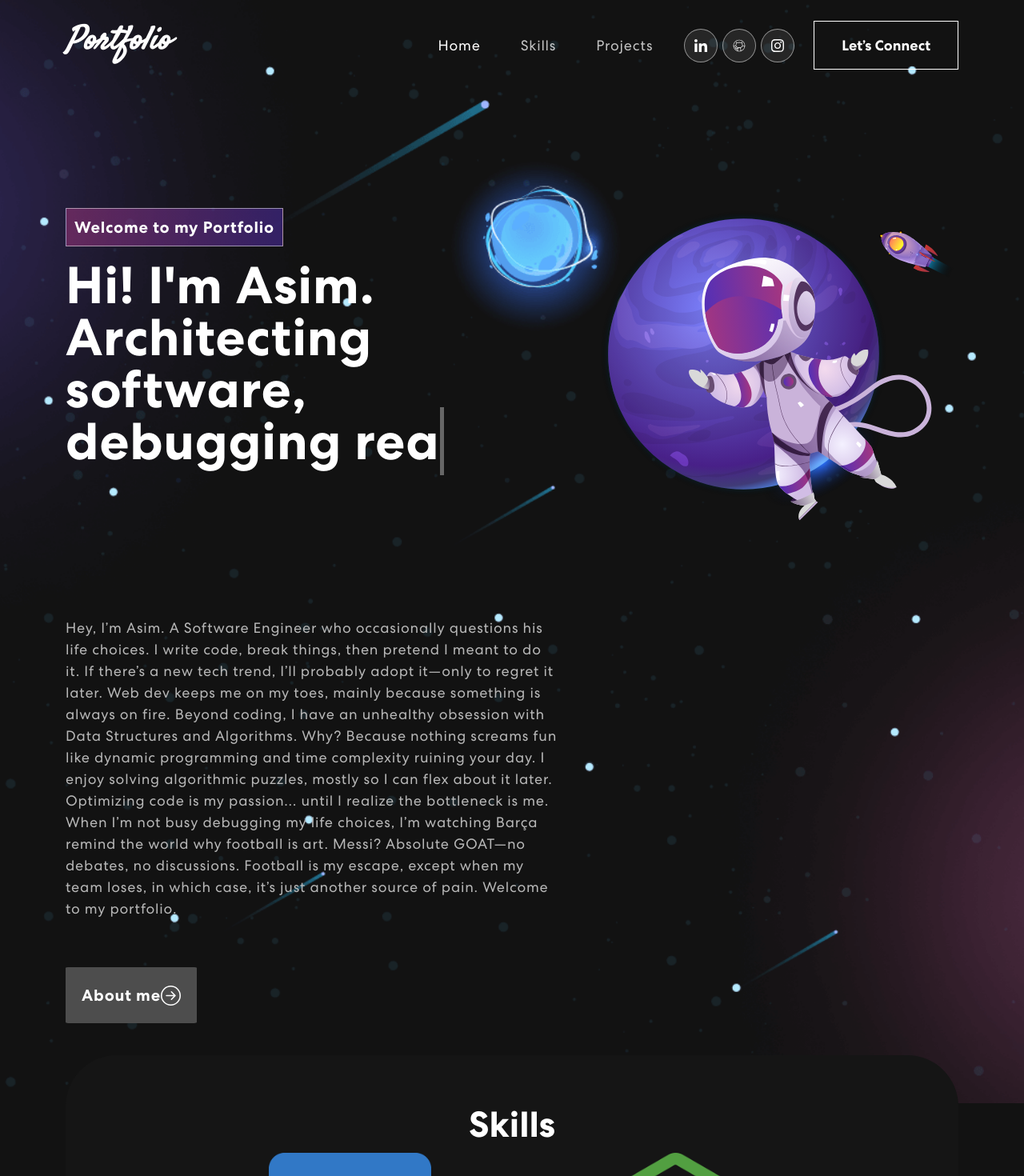
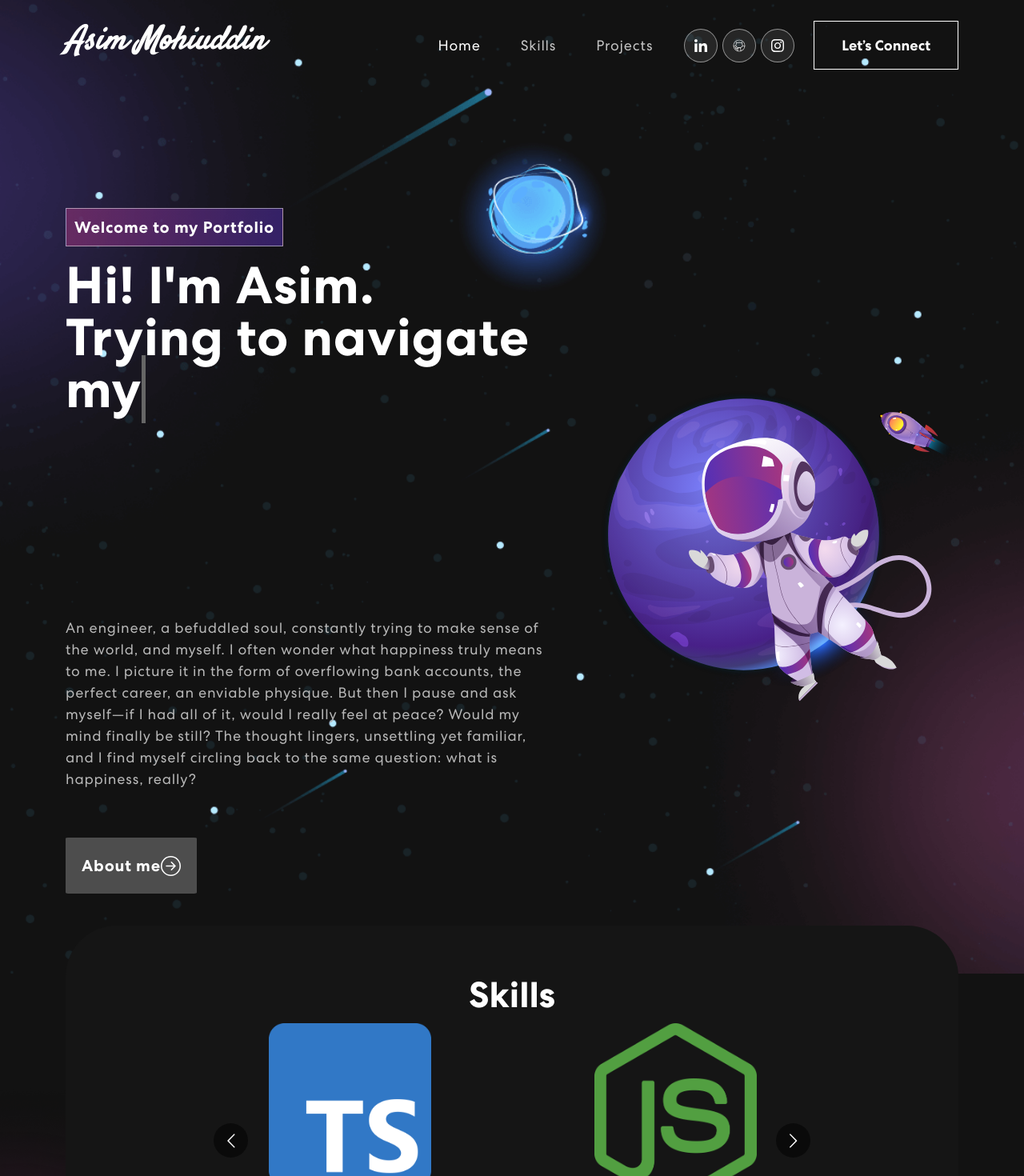
Before and after one commit to MoAsimMohiuddin/Portfolioo, a React (Create React App) app: page / in a window 1280 px wide. Shown: the top 1470 px of the page at 80% size. Built offline with nearby package versions, Linux system fonts and the light colour scheme; no server answers; the HTML template or start-up script is replaced by a standard one.

Commit message:
refactor bio

```diff
--- a/src/components/Banner.js
+++ b/src/components/Banner.js
@@ -13,9 +13,8 @@ export const Banner = () => {
   const [delta, setDelta] = useState(300 - Math.random() * 100);
   const [index, setIndex] = useState(1);
   const toRotate = [
-    "Architecting software, debugging reality",
-    "Debugging my code, and occasionally my life",
-    "Turning coffee into code (and sometimes chaos)",
+    "A Software Engineer",
+    "Trying to navigate my way through this world",
   ];
   const period = 800;
 
@@ -67,7 +66,7 @@ export const Banner = () => {
   return (
     <section className="banner" id="home">
       <Container>
-        <Row className="aligh-items-center">
+        <Row className="align-items-center">
           <Col xs={12} md={6} xl={7}>
             <div>
               <span className="tagline">Welcome to my Portfolio</span>
@@ -79,10 +78,7 @@ export const Banner = () => {
               </h1>
               <p>
                 {" "}
-                Hey, I’m Asim. A Software Engineer who occasionally questions his life choices. I write code, break things, then pretend I meant to do it. If there’s a new tech trend, I’ll probably adopt it—only to regret it later. Web dev keeps me on my toes, mainly because something is always on fire.
-                Beyond coding, I have an unhealthy obsession with Data Structures and Algorithms. Why? Because nothing screams fun like dynamic programming and time complexity ruining your day. I enjoy solving algorithmic puzzles, mostly so I can flex about it later. Optimizing code is my passion… until I realize the bottleneck is me.
-                When I’m not busy debugging my life choices, I’m watching Barça remind the world why football is art. Messi? Absolute GOAT—no debates, no discussions. Football is my escape, except when my team loses, in which case, it’s just another source of pain.
-                Welcome to my portfolio.
+                An engineer, a befuddled soul, constantly trying to make sense of the world, and myself. I often wonder what happiness truly means to me. I picture it in the form of overflowing bank accounts, the perfect career, an enviable physique. But then I pause and ask myself—if I had all of it, would I really feel at peace? Would my mind finally be still? The thought lingers, unsettling yet familiar, and I find myself circling back to the same question: what is happiness, really?{" "}
               </p>
 
               <button className="more-btn" onClick={handleShowModal}>
--- a/src/components/Footer.js
+++ b/src/components/Footer.js
@@ -10,7 +10,7 @@ export const Footer = () => {
       <Container>
         <Row className="align-items-center">
           <Col size={12} sm={6}>
-            <em><h4 className="logo" style={{color: "white"}}>Portfolio</h4></em>
+            <em><h4 className="logo" style={{color: "white"}}>Asim Mohiuddin</h4></em>
           </Col>
           <Col size={12} sm={6} className="text-center text-sm-end">
             <div className="social-icon">
--- a/src/components/NavBar.js
+++ b/src/components/NavBar.js
@@ -36,7 +36,7 @@ export const NavBar = () => {
       <Navbar expand="md" className={scrolled ? "scrolled" : ""}>
         <Container>
           <Navbar.Brand href="/">
-            <em><h4 className="logo" style={{color: "white"}}>Portfolio</h4></em>
+            <em><h4 className="logo" style={{color: "white"}}>Asim Mohiuddin</h4></em>
           </Navbar.Brand>
           <Navbar.Toggle aria-controls="basic-navbar-nav">
             <span style={{'color': 'white'}}>&#9776;</span>
```
